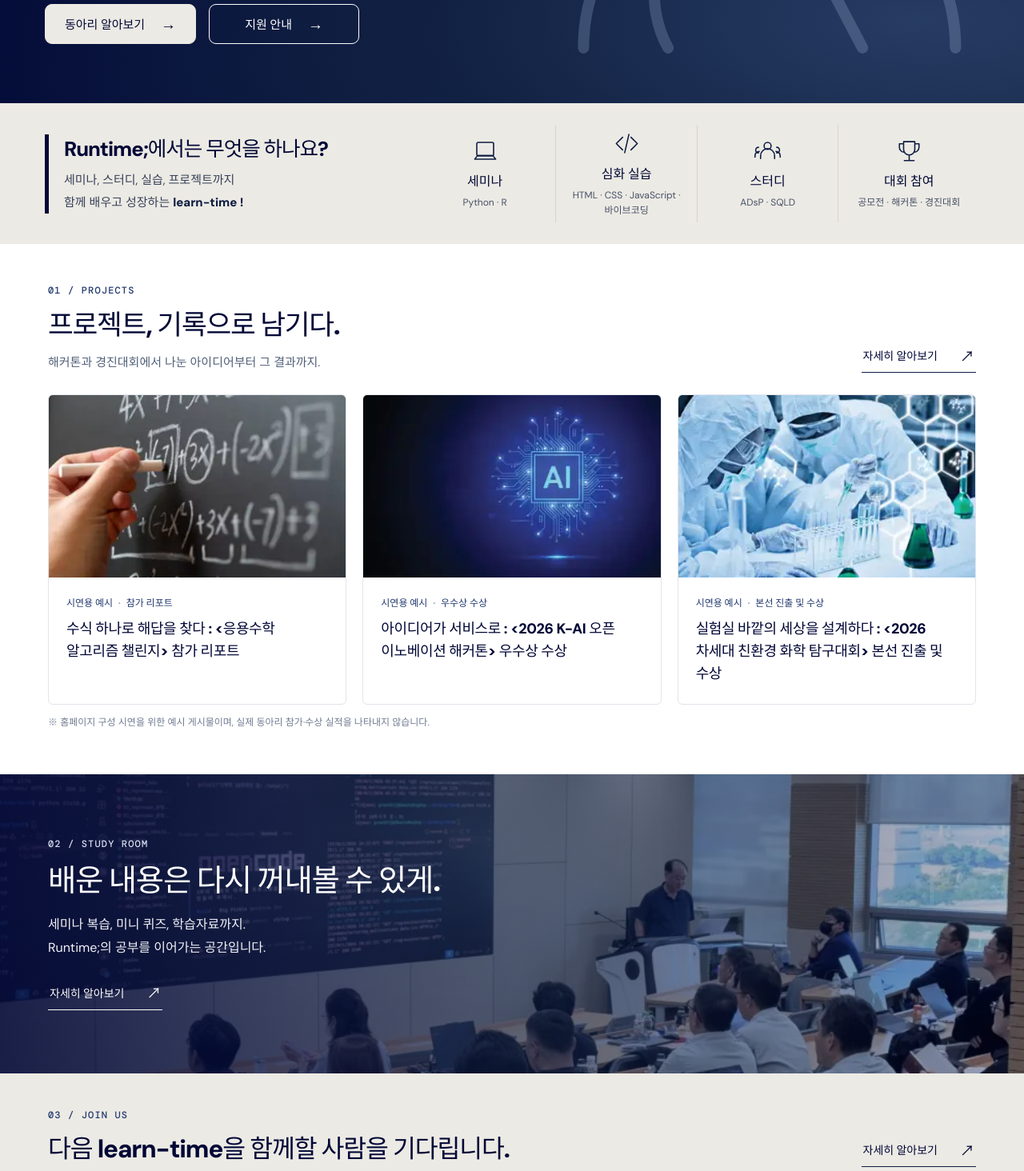
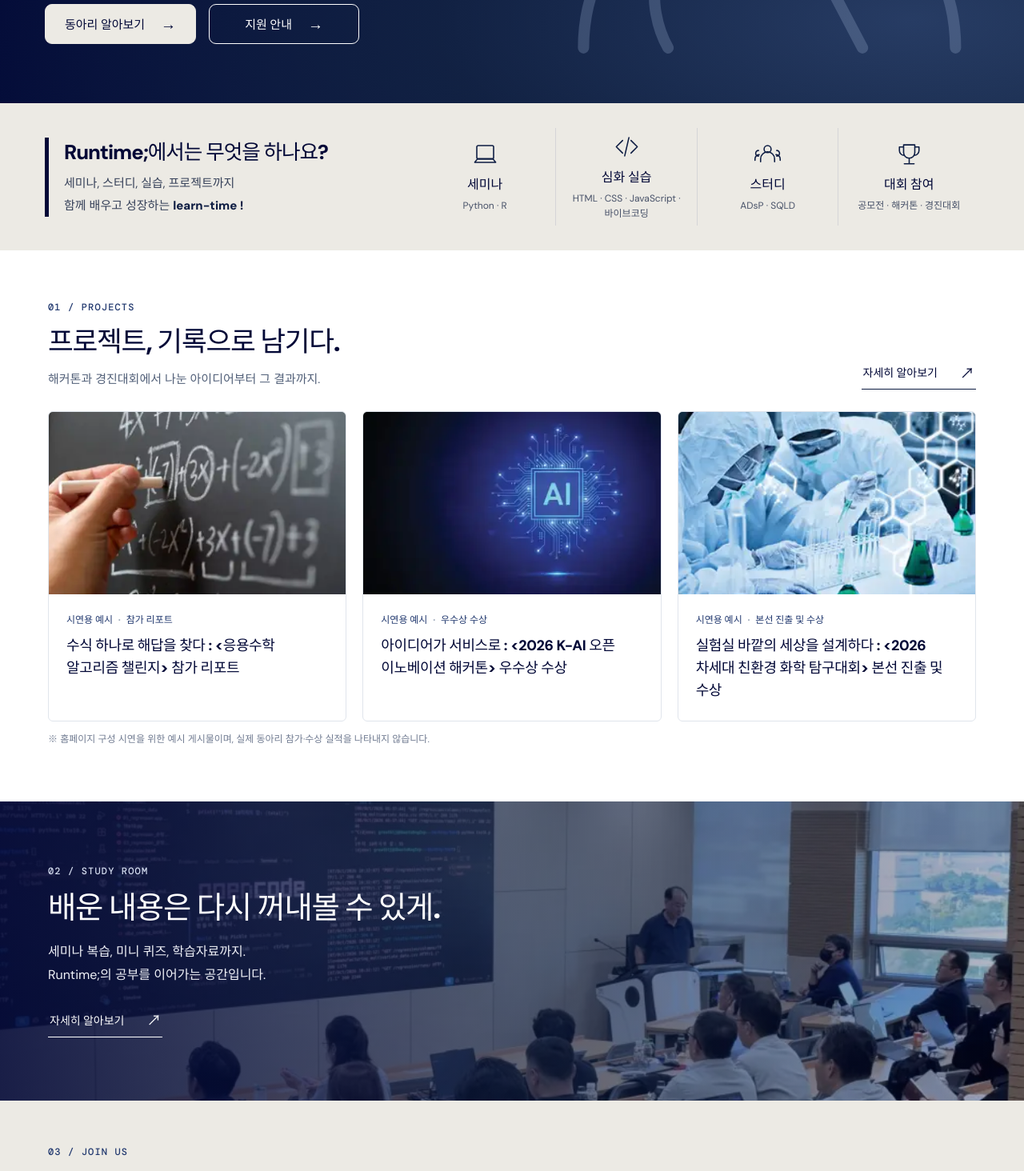
Before and after one commit to KHU-Runtime/Runtime-Main-Website, a React (Vite) app: page / in a window 1280 px wide. Shown: the part 500-1964 px from the top of the page at 80% size. Built offline with nearby package versions, Linux system fonts and the light colour scheme.

Commit message:
style: add a touch more breathing room between homepage sections

```diff
--- a/src/App.css
+++ b/src/App.css
@@ -1227,3 +1227,40 @@ body{background:#fff;color:var(--ink)}
   .home-study-inner{padding-top:50px;padding-bottom:50px}
   .home-join-inner{padding-top:36px;padding-bottom:39px}
 }
+
+/* Runtime; homepage spacing adjustment: comfortable but compact · 2026-11-21 */
+/* Give each full-width section a little more breathing room without reverting to large gaps. */
+.home-overview .overview-layout {
+  padding-top:31px;
+  padding-bottom:31px;
+}
+.home-project-section {
+  padding-top:62px;
+  padding-bottom:67px;
+}
+.home-study-inner {
+  padding-top:66px;
+  padding-bottom:66px;
+}
+.home-join-inner {
+  padding-top:55px;
+  padding-bottom:57px;
+}
+@media(max-width:720px) {
+  .home-overview .overview-layout {
+    padding-top:29px;
+    padding-bottom:29px;
+  }
+  .home-project-section {
+    padding-top:45px;
+    padding-bottom:49px;
+  }
+  .home-study-inner {
+    padding-top:60px;
+    padding-bottom:60px;
+  }
+  .home-join-inner {
+    padding-top:46px;
+    padding-bottom:50px;
+  }
+}
```
